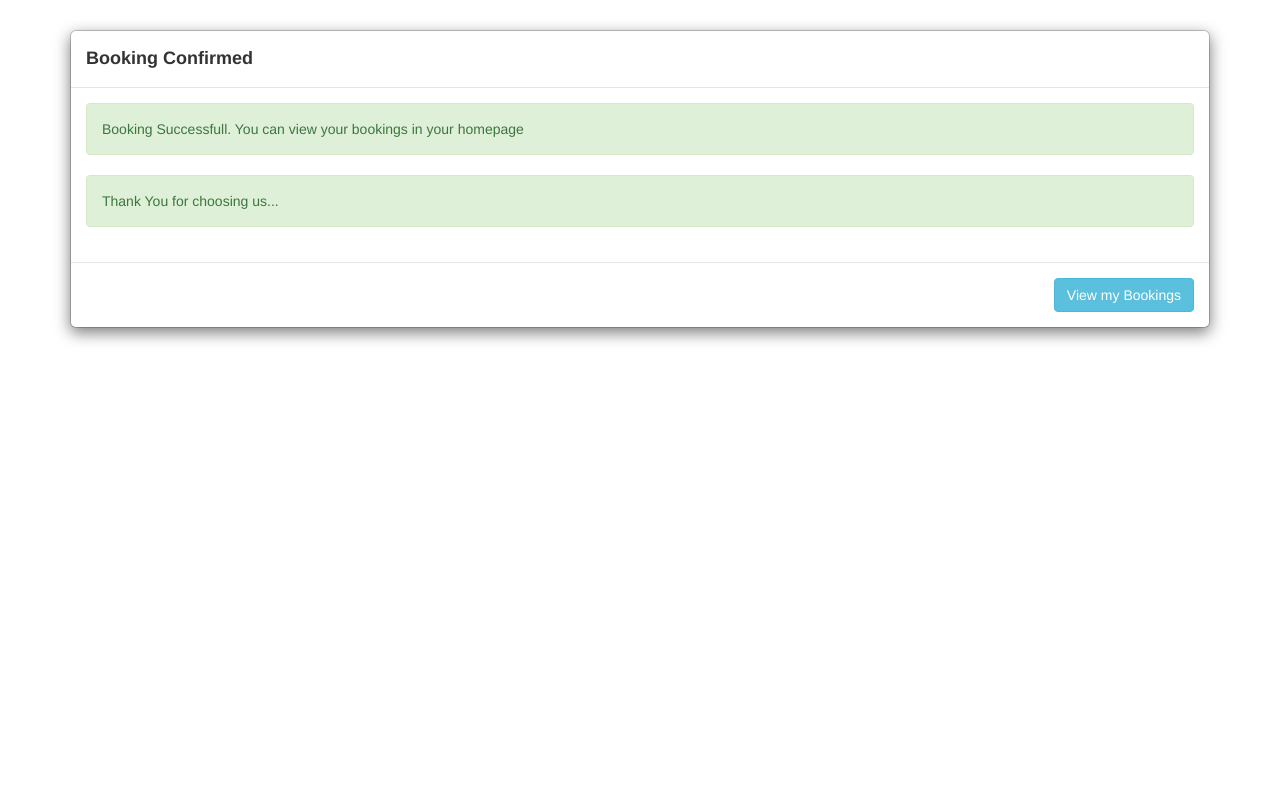
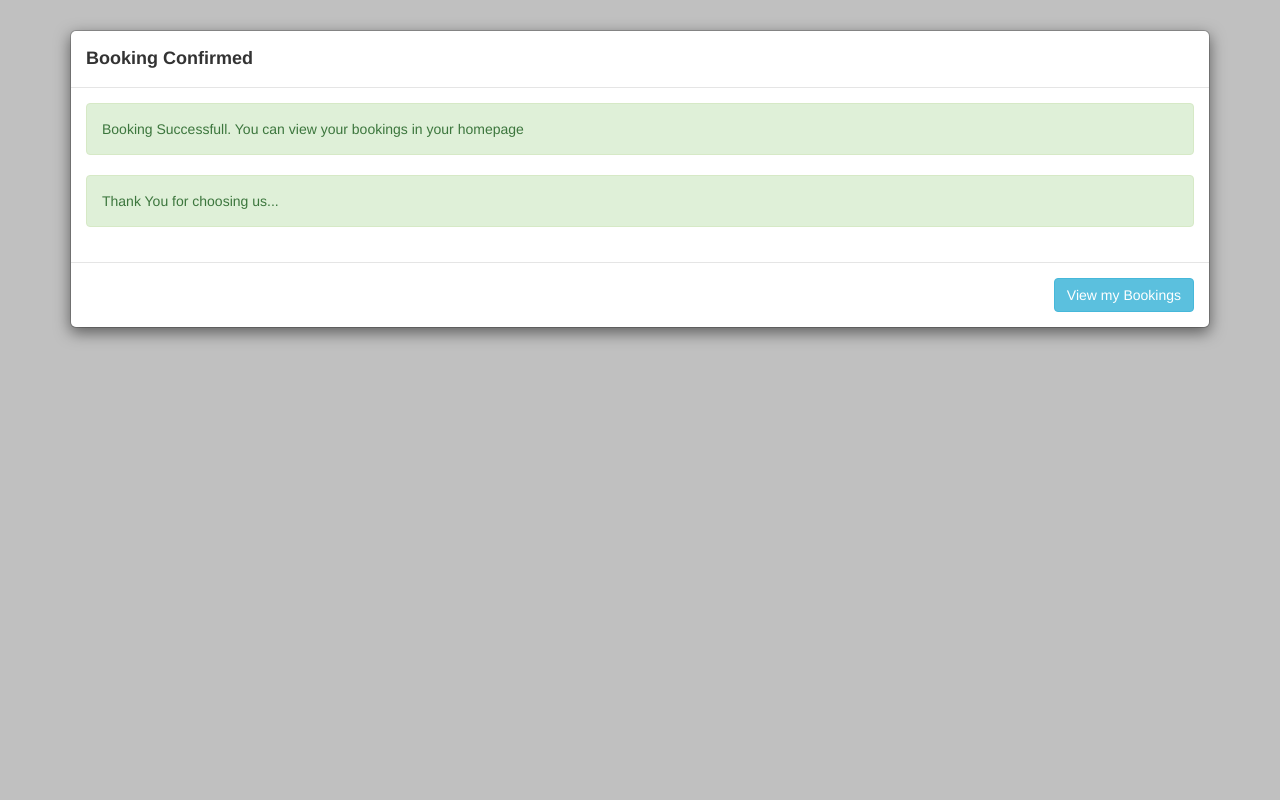
Before and after one commit to AnitaAnnaStephen/COMP606A1P2, a PHP site: page /BookingConfirm.php in a window 1280 px wide. Run offline with PHP 8.4, Linux system fonts and the light colour scheme.

Commit message:
design changes

```diff
--- a/Assignment1Part3/BookingConfirm.php
+++ b/Assignment1Part3/BookingConfirm.php
@@ -10,7 +10,7 @@
     </style>
 </head>
 
-<body>
+<body style="background-color:silver;">
     <div id="add_data_Modal" class="container">
         <div class="modal-dialog modal-xlg">
             <div class="modal-content">
```
